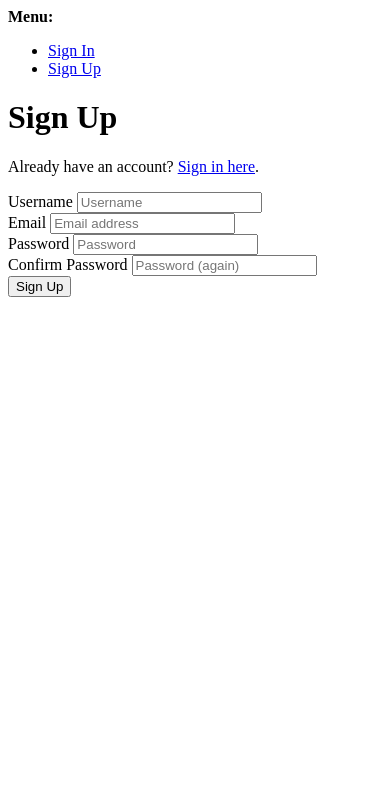
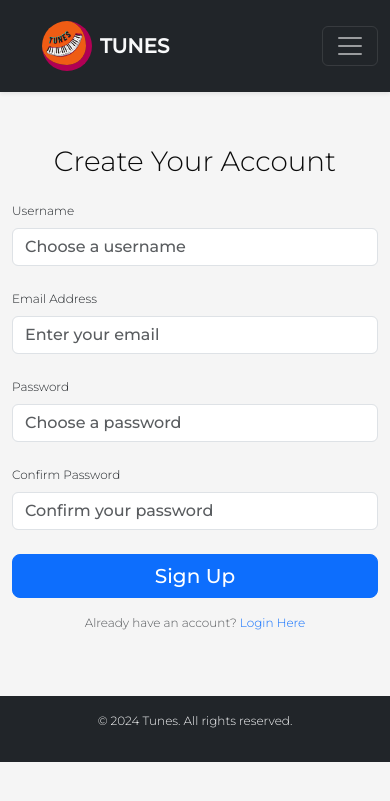
Before and after one commit to ErfanNajimi/sep-2024-hackathon-team-2, a Django app: page /accounts/signup/ in a window 390 px wide. Shown: the top 801 px of the page. Run offline with Django 4.2, Linux system fonts and the light colour scheme.

Commit message:
Design login and signup pages, update index.html and navbar, and add footer.html file

```diff
--- a/sep_2024_hackathon/settings.py
+++ b/sep_2024_hackathon/settings.py
@@ -66,6 +66,7 @@ MIDDLEWARE = [
 ]
 
 ROOT_URLCONF = 'sep_2024_hackathon.urls'
+TEMPLATES_DIR = os.path.join(BASE_DIR, 'templates')
 
 TEMPLATES = [
     {
--- a/templates/account/signup.html
+++ b/templates/account/signup.html
@@ -1,46 +1,62 @@
-{% extends "account/base_entrance.html" %}
-{% load allauth i18n %}
+{% load static %}
+<!DOCTYPE html>
+<html lang="en">
+<head>
+    <meta charset="UTF-8">
+    <meta name="viewport" content="width=device-width, initial-scale=1.0">
+    <title>Sign Up - Tunes</title>
 
-{% block head_title %}
-    {% trans "Sign Up" %}
-{% endblock head_title %}
+    <!-- Google Fonts -->
+    <link href="https://fonts.googleapis.com/css2?family=Montserrat:wght@100;300;500&family=Playfair+Display:wght@600&display=swap" rel="stylesheet">
 
-{% block content %}
+    <!-- Bootstrap CSS -->
+    <link href="https://cdn.jsdelivr.net/npm/bootstrap@5.3.3/dist/css/bootstrap.min.css" rel="stylesheet">
+
+    <!-- Custom CSS -->
+    <link rel="stylesheet" href="{% static 'css/style.css' %}">
+</head>
+<body>
+    <!-- Navbar -->
+    {% include 'navbar.html' %}
+
+    <!-- Register Content -->
     <div class="container py-5">
         <div class="row justify-content-center">
             <div class="col-md-6">
-            <h1 class="page-title text-center mb-4">{% trans "Sign Up" %}</h1>
-            <p class="text-center">
-                {% blocktranslate %}Already have an account? <a href="{{ login_url }}">Sign in here</a>.{% endblocktranslate %}
-            </p>
+                <h1 class="text-center page-title">Create Your Account</h1>
                 <form method="post" action="{% url 'account_signup' %}">
                     {% csrf_token %}
-                <div class="mb-3">
-                    <label for="username" class="form-label">{% trans "Username" %}</label>
-                    {{ form.username }}
+                    <div class="form-group mt-4">
+                        <label for="username" class="form-label">Username</label>
+                        <input type="text" class="form-control" id="username" name="username" placeholder="Choose a username" required>
                     </div>
-                <div class="mb-3">
-                    <label for="email" class="form-label">{% trans "Email" %}</label>
-                    {{ form.email }}
+                    <div class="form-group mt-4">
+                        <label for="email" class="form-label">Email Address</label>
+                        <input type="email" class="form-control" id="email" name="email" placeholder="Enter your email" required>
                     </div>
-                <div class="mb-3">
-                    <label for="password1" class="form-label">{% trans "Password" %}</label>
-                    {{ form.password1 }}
+                    <div class="form-group mt-4">
+                        <label for="password" class="form-label">Password</label>
+                        <input type="password" class="form-control" id="password" name="password" placeholder="Choose a password" required>
                     </div>
-                <div class="mb-3">
-                    <label for="password2" class="form-label">{% trans "Confirm Password" %}</label>
-                    {{ form.password2 }}
+                    <div class="form-group mt-4">
+                        <label for="confirm-password" class="form-label">Confirm Password</label>
+                        <input type="password" class="form-control" id="confirm-password" name="password2" placeholder="Confirm your password" required>
                     </div>
-                {{ redirect_field }}
-                <button type="submit" class="btn btn-primary w-100">{% trans "Sign Up" %}</button>
+                    <div class="d-grid gap-2 mt-4">
+                        <button type="submit" class="btn btn-primary btn-lg">Sign Up</button>
+                    </div>
+                    <div class="mt-3 text-center">
+                        <p class="text-muted">Already have an account? <a href="{% url 'account_login' %}" class="text-decoration-none text-primary">Login Here</a></p>
+                    </div>
                 </form>
-
-            {% if SOCIALACCOUNT_ENABLED %}
-                <hr>
-                <p class="text-center">{% trans "Or sign up with" %}</p>
-                {% include "socialaccount/snippets/login.html" with page_layout="entrance" %}
-            {% endif %}
             </div>
         </div>
     </div>
-{% endblock content %}
+
+    <!-- Footer -->
+    {% include 'footer.html' %}
+
+    <!-- Bootstrap JS -->
+    <script src="https://cdn.jsdelivr.net/npm/bootstrap@5.3.3/dist/js/bootstrap.bundle.min.js"></script>
+</body>
+</html>
--- a/templates/base.html
+++ b/templates/base.html
@@ -74,7 +74,7 @@
         </div>
     </nav>
 
-    <!-- Main Content -->
+    {% block content %}
     <main class="content py-5">
         <div class="container text-center">
             <h1 class="page-title">Welcome to the Piano Music Game</h1>
@@ -89,7 +89,7 @@
             </div>
         </div>
     </main>
-
+    {% endblock %}
     <!-- Footer -->
     <footer class="footer-container mt-auto bg-dark text-light py-4">
         <div class="container text-center">
--- /dev/null
+++ b/templates/footer.html
@@ -0,0 +1,5 @@
+<footer class="bg-dark text-light text-center py-3">
+    <div class="container">
+        <p>&copy; 2024 Tunes. All rights reserved.</p>
+    </div>
+</footer>
--- a/templates/navbar.html
+++ b/templates/navbar.html
@@ -0,0 +1,55 @@
+{% load static %}
+<nav class="navbar navbar-expand-lg navbar-dark bg-dark shadow-sm py-3">
+    <div class="container">
+        <a class="navbar-brand d-flex align-items-center" href="{% url 'index' %}">
+            <img class="logo" src="{% static 'images/tunes-logo.png' %}" alt="Tunes Logo">
+            <span class="ms-2 text-uppercase fw-bold text-light">Tunes</span>
+        </a>
+        <button class="navbar-toggler" type="button" data-bs-toggle="collapse" data-bs-target="#navbarNav" aria-controls="navbarNav" aria-expanded="false" aria-label="Toggle navigation">
+            <span class="navbar-toggler-icon"></span>
+        </button>
+        <div class="collapse navbar-collapse" id="navbarNav">
+            <ul class="navbar-nav ms-auto">
+                <li class="nav-item">
+                    <a class="nav-link text-light" href="{% url 'index' %}">
+                        <i class="fas fa-home"></i> Home
+                    </a>
+                </li>
+                <li class="nav-item">
+                    <a class="nav-link text-light" href="{% url 'piano' %}">
+                        <i class="fas fa-music"></i> Play!
+                    </a>
+                </li>
+                <li class="nav-item">
+                    <a class="nav-link text-light" href="{% url 'leaderboard' %}">
+                        <i class="fas fa-list"></i> Leaderboard
+                    </a>
+                </li>
+                {% if user.is_authenticated %}
+                    <li class="nav-item">
+                        <a class="nav-link text-light" href="{% url 'account_logout' %}">
+                            <i class="fas fa-sign-out-alt"></i> Logout
+                        </a>
+                    </li>
+                    <li class="nav-item">
+                        <a class="nav-link text-light d-flex align-items-center" href="{% url 'profile' user.pk %}">
+                            <img src="{{ user.profile_image.url }}" alt="Profile Image" class="rounded-circle" height="30">
+                            <span class="ms-2">{{ user.username }}</span>
+                        </a>
+                    </li>
+                {% else %}
+                    <li class="nav-item">
+                        <a class="nav-link text-light" href="{% url 'account_signup' %}">
+                            <i class="fas fa-user-plus"></i> Register
+                        </a>
+                    </li>
+                    <li class="nav-item">
+                        <a class="nav-link text-light" href="{% url 'account_login' %}">
+                            <i class="fas fa-sign-in-alt"></i> Login
+                        </a>
+                    </li>
+                {% endif %}
+            </ul>
+        </div>
+    </div>
+</nav>
```
Also changed, not shown: templates/account/login.html (+44 -36 lines), templates/index.html (+12 -16 lines). Lines whose indentation alone changed are shown as unchanged.
